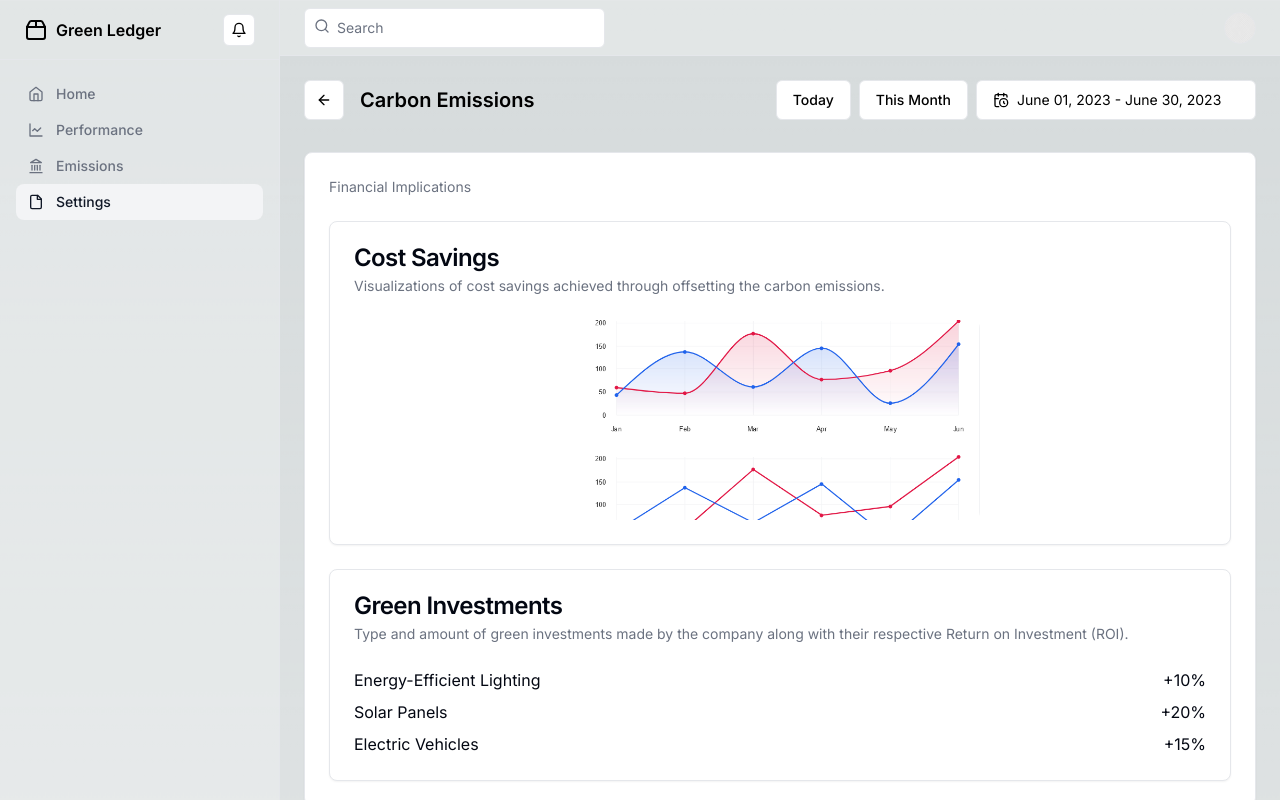
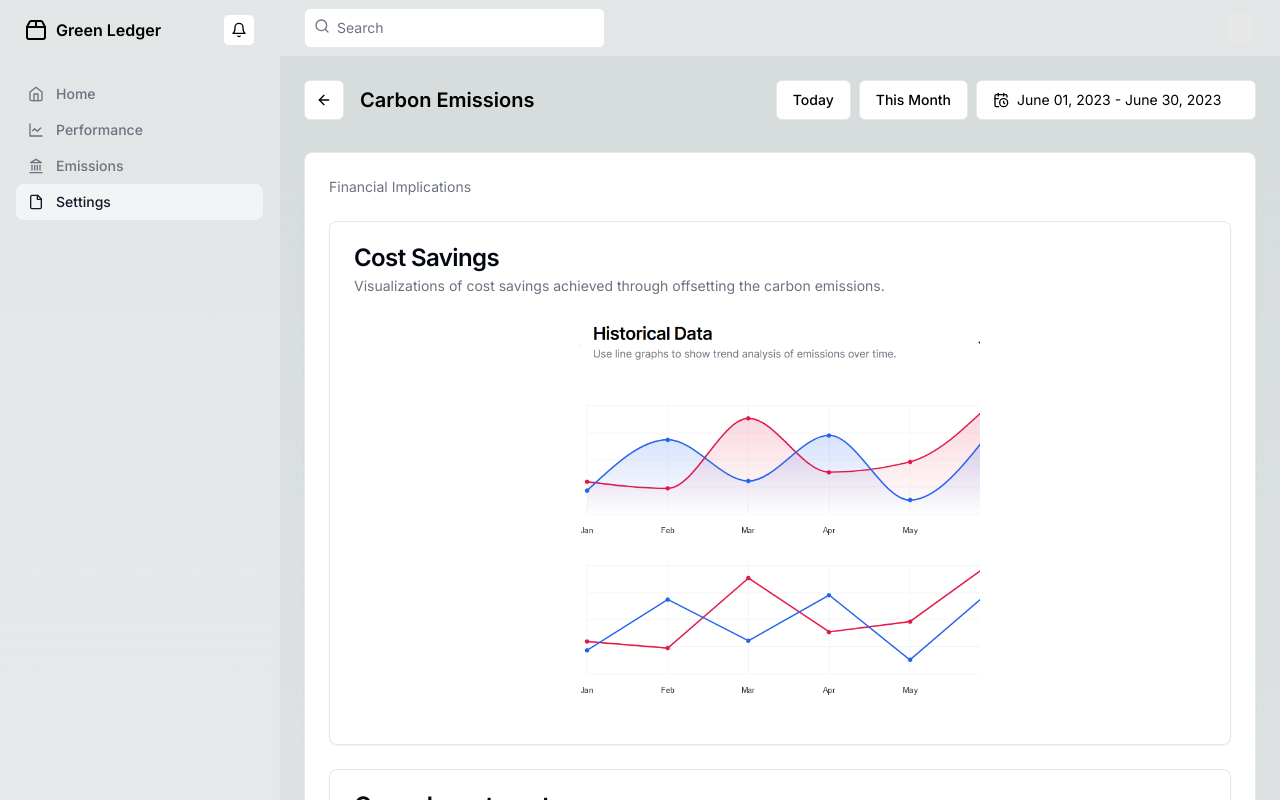
Before and after one commit to Dominic10141/deploy-try, a Next.js app: page / in a window 1280 px wide. Shown: the top 800 px of the page. Built offline with nearby package versions, Linux system fonts and the light colour scheme.

Commit message:
Update report.tsx

```diff
--- a/src/components/component/report.tsx
+++ b/src/components/component/report.tsx
@@ -155,10 +155,10 @@ export function Report() {
                     <img
                       alt="Chart"
                       className="rounded-lg object-cover"
-                      height={200}
+                      height={400}
                       src="/hiscom.svg"
                       style={{
-                        aspectRatio: "400/200",
+                        aspectRatio: "400/400",
                         objectFit: "cover",
                       }}
                       width={400}
```
